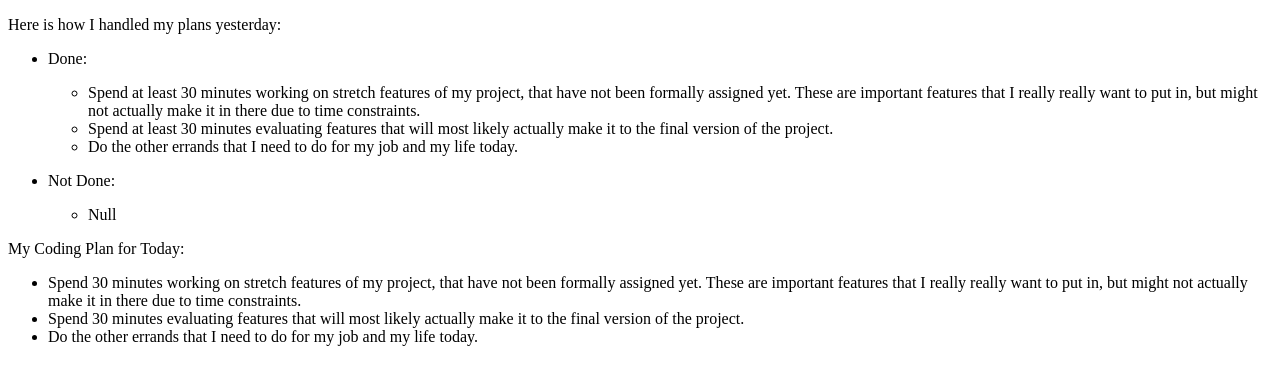
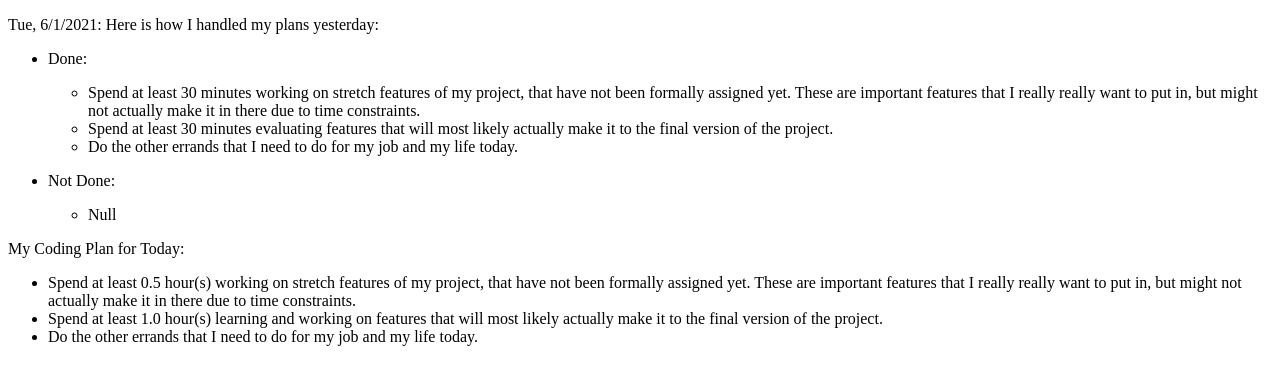
Before and after one commit to jtabb1/2021-06-01-Daily-Coding-Journal, a plain HTML site: page index.html in a window 1280 px wide. Drawn offline with Linux system fonts and the light colour scheme.

Commit message:
F.C. 1 - Log and Plans

```diff
--- a/index.html
+++ b/index.html
@@ -7,7 +7,7 @@
     <link href="style.css" rel="stylesheet" type="text/css" />
   </head>
   <body>
-    <p>Here is how I handled my plans yesterday:</p>
+    <p>Tue, 6/1/2021:  Here is how I handled my plans yesterday:</p>
     <ul>
       <li>
         <p>Done:</p>
@@ -34,12 +34,13 @@
 
     <p>My Coding Plan for Today:</p>
     <ul>
-      <li>Spend 30 minutes working on stretch features of my project,
-        that have not been formally assigned yet.  These are important
-        features that I really really want to put in, but might not
+      <li>Spend at least 0.5 hour(s) working on stretch features of my
+        project, that have not been formally assigned yet.  These are
+        important features that I really really want to put in, but might not
         actually make it in there due to time constraints.</li>
-      <li>Spend 30 minutes evaluating features that will most likely
-        actually make it to the final version of the project.</li>
+      <li>Spend at least 1.0 hour(s) learning and working on features that
+        will most likely actually make it to the final version of the
+        project.</li>
       <li>Do the other errands that I need to do for my job and my
         life today.</li>
     </ul>
```
